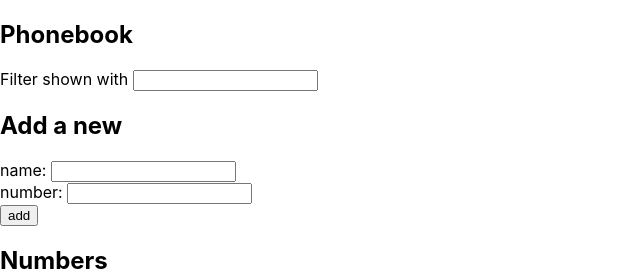
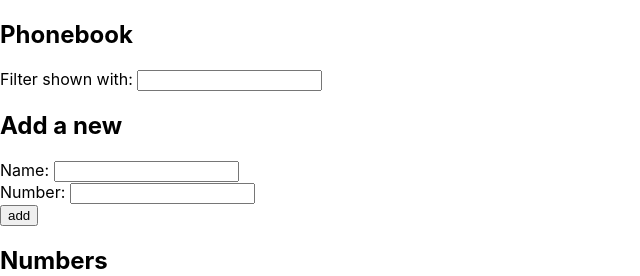
Before and after one commit to villepaananen/fullstackopen, a React (Create React App) app in the folder osa2/puhelinluettelo/: page / in a window 1280 px wide. Shown: the top 276 px of the page, without its empty margins (0-640 px from the left). Built offline with nearby package versions, Linux system fonts and the light colour scheme.

Commit message:
2.10 done

```diff
--- a/osa2/puhelinluettelo/src/App.js
+++ b/osa2/puhelinluettelo/src/App.js
@@ -1,12 +1,7 @@
 import React, { useState } from "react";
-
-const Person = ({ name, number }) => {
-  return (
-    <div>
-      {name} {number}
-    </div>
-  );
-};
+import { Filter } from "./components/Filter";
+import { PersonForm } from "./components/PersonForm";
+import { Persons } from "./components/Persons";
 
 const App = () => {
   const [persons, setPersons] = useState([
@@ -20,18 +15,11 @@ const App = () => {
   const [newNumber, setNewNumber] = useState("");
   const [filter, setNewFilter] = useState("");
 
-  const handleNameChange = event => {
-    setNewName(event.target.value);
-  };
+  const handleNameChange = event => setNewName(event.target.value);
+  const handleNumberChange = event => setNewNumber(event.target.value);
+  const handleFilterChange = event => setNewFilter(event.target.value);
 
-  const handleNumberChange = event => {
-    setNewNumber(event.target.value);
-  };
-
-  const handleFilter = event => {
-    setNewFilter(event.target.value);
-  };
-  const addPerson = event => {
+  const handlePersonAdd = event => {
     event.preventDefault();
     const newPerson = {
       name: newName,
@@ -42,46 +30,26 @@ const App = () => {
     if (matches.length === 0) {
       setPersons(persons.concat(newPerson));
       setNewName("");
+      setNewNumber("");
     } else {
-      window.alert(`${newName} is already added to phonebook`);
-    }
-  };
-
-  const rows = () => {
-    if (filter === "") {
-      return persons.map(person => (
-        <Person name={person.name} key={person.name} number={person.number} />
-      ));
-    } else {
-      const filtered = persons.filter(person =>
-        person.name.toLowerCase().includes(filter.toLowerCase())
-      );
-      return filtered.map(person => (
-        <Person name={person.name} key={person.name} number={person.number} />
-      ));
+      window.alert(`${newPerson.name} is already added to phonebook`);
     }
   };
 
   return (
     <div>
       <h2>Phonebook</h2>
-      <div>
-        Filter shown with <input value={filter} onChange={handleFilter}></input>
-      </div>
+      <Filter filter={filter} handleFilterChange={handleFilterChange} />
       <h2>Add a new</h2>
-      <form onSubmit={addPerson}>
-        <div>
-          name: <input value={newName} onChange={handleNameChange} />
-        </div>
-        <div>
-          number: <input value={newNumber} onChange={handleNumberChange} />
-        </div>
-        <div>
-          <button type="submit">add</button>
-        </div>
-      </form>
+      <PersonForm
+        handlePersonAdd={handlePersonAdd}
+        newName={newName}
+        handleNameChange={handleNameChange}
+        newNumber={newNumber}
+        handleNumberChange={handleNumberChange}
+      />
       <h2>Numbers</h2>
-      <div>{rows()}</div>
+      <Persons persons={persons} filter={filter} />
     </div>
   );
 };
--- /dev/null
+++ b/osa2/puhelinluettelo/src/components/Filter.js
@@ -0,0 +1,9 @@
+import React from "react";
+
+export const Filter = ({ filter, handleFilterChange }) => {
+  return (
+    <div>
+      Filter shown with: <input value={filter} onChange={handleFilterChange} />
+    </div>
+  );
+};
--- /dev/null
+++ b/osa2/puhelinluettelo/src/components/PersonForm.js
@@ -0,0 +1,23 @@
+import React from "react";
+
+export const PersonForm = ({
+  handlePersonAdd,
+  newName,
+  handleNameChange,
+  newNumber,
+  handleNumberChange
+}) => {
+  return (
+    <form onSubmit={handlePersonAdd}>
+      <div>
+        Name: <input value={newName} onChange={handleNameChange} />
+      </div>
+      <div>
+        Number: <input value={newNumber} onChange={handleNumberChange} />
+      </div>
+      <div>
+        <button type="submit">add</button>
+      </div>
+    </form>
+  );
+};
--- /dev/null
+++ b/osa2/puhelinluettelo/src/components/Persons.js
@@ -0,0 +1,28 @@
+import React from "react";
+
+const Person = ({ name, number }) => {
+  return (
+    <div>
+      {name} {number}
+    </div>
+  );
+};
+
+export const Persons = ({ persons, filter }) => {
+  const rows = () => {
+    if (filter === "") {
+      return persons.map(person => (
+        <Person name={person.name} key={person.name} number={person.number} />
+      ));
+    } else {
+      const filtered = persons.filter(person =>
+        person.name.toLowerCase().includes(filter.toLowerCase())
+      );
+      return filtered.map(person => (
+        <Person name={person.name} key={person.name} number={person.number} />
+      ));
+    }
+  };
+
+  return <div>{rows()}</div>;
+};
```
